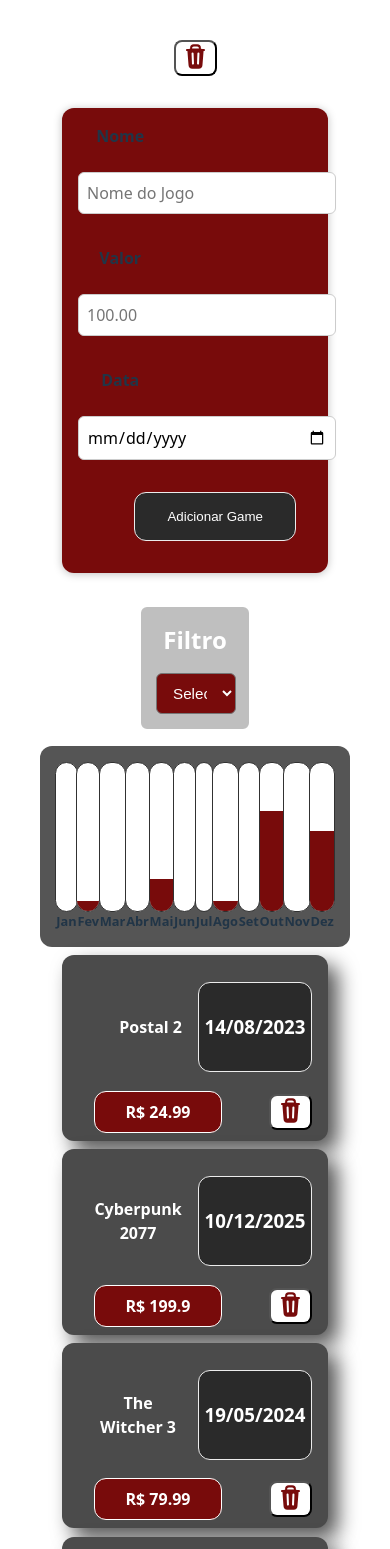
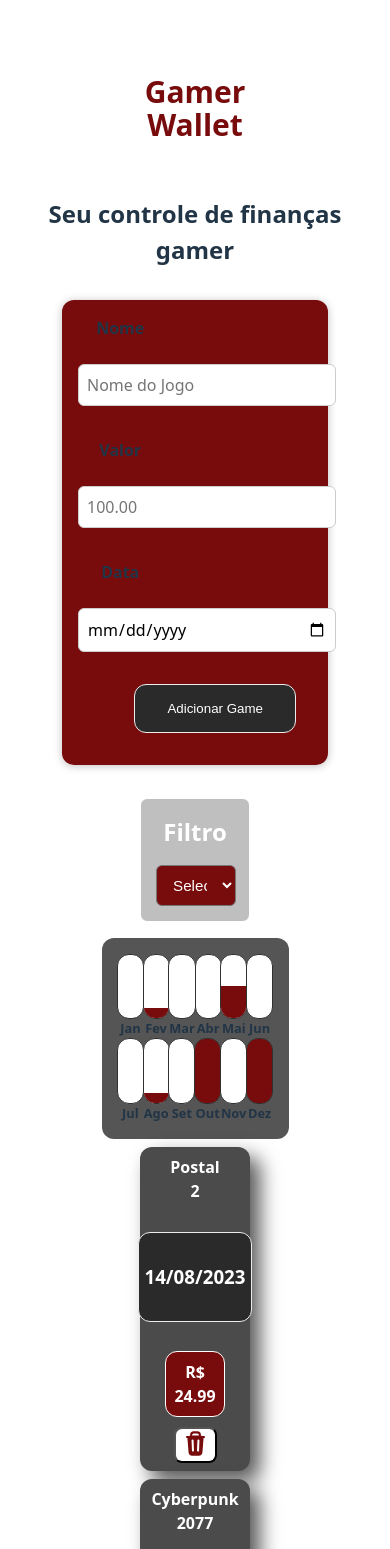
Before and after one commit to SavioLimao/GamerWallet, a React (Vite) app: page / in a window 390 px wide. Shown: the top 1549 px of the page. Built offline with nearby package versions, Linux system fonts and the light colour scheme.

Commit message:
delete-btn2

```diff
--- a/src/App.css
+++ b/src/App.css
@@ -4,6 +4,31 @@
   padding: 2rem;
   text-align: center;
 }
+
+.title-container {
+  display: flex;
+  justify-content: center;
+}
+
+.title {
+  overflow:hidden;
+  display: flex;
+  justify-content: center;
+  align-items: center;
+  color: #780b0b;
+  background-color: white;
+  border-radius: 10px;
+  padding: 15px;
+  width: 20vw;
+
+}
+
+@media (max-width: 650px) {
+  .title {
+    font-size: 30px;
+  }
+}
+
 /* html, body {
   margin: 0;
   padding: 0;
--- a/src/App.tsx
+++ b/src/App.tsx
@@ -71,7 +71,10 @@ function App() {
 
   return (
     <>
-      <DeletBTN />
+    <div className="title-container">
+      <h1 className="title">Gamer Wallet</h1>
+    </div>
+    <h2>Seu controle de finanças gamer</h2>
       <NewGame onSavaNewGame={saveNewGameHandler} btnConfirm="Adicionar Game" />
       <GamesFilter slcYear={slcYear} onChangeYear={setSlcYear} />
       <GameChart Games={filteredGames} />
--- a/src/components/Chart/Chart.css
+++ b/src/components/Chart/Chart.css
@@ -13,8 +13,12 @@
   display: flex;
   justify-content: space-around;
   height: 20vh;
+  width: 100%;
   transition: all 500ms ease-in-out;
+  flex-wrap: nowrap;
 }
+
+
 .chart :hover {
   transform: scale(1.02, 1.02);
 }
@@ -24,6 +28,7 @@
   display: flex;
   flex-direction: column;
   align-items: center;
+  min-width: 25px;
 }
 
 
@@ -52,3 +57,26 @@
   font-size: 0.8em;
   text-align: center;
 }
+
+@media (max-width: 415px) {
+  .chart {margin: auto;
+  padding: 1rem;
+  border-radius: 12px;
+  background-color: #000000aa;
+  text-align: center;
+  display: flex;
+  justify-content: space-around;
+  height: 20vh;
+  width: 50%;
+  transition: all 500ms ease-in-out;
+  flex-wrap: wrap;
+}
+.chart-bar {
+  height: 50%;
+  display: flex;
+  flex-direction: column;
+  align-items: center;
+  flex-wrap: nowrap;
+  /* min-width: 25px; */
+}
+}
--- a/src/components/Games/Game.css
+++ b/src/components/Games/Game.css
@@ -1,4 +1,4 @@
-.editbtn{
+.editbtn {
   color: black;
   background-color: white;
   border-radius: 8px;
@@ -19,6 +19,41 @@
   box-shadow: 10px 10px 20px #000000aa;
 }
 
+@media (max-width: 1000px) {
+  .EIGeral {
+    display: flex;
+    flex-wrap: wrap;
+    justify-content: center;
+    align-items: center;
+    box-shadow: 0 2px 8px #00000040;
+    padding: 0.5em 1em;
+    margin: 1vh auto;
+    border-radius: 12px;
+    background-color: #4b4b4b;
+    max-width: 35vw;
+    /* min-width: 40vw; */
+    box-shadow: 10px 10px 20px #000000aa;
+  }
+}
+
+@media (max-width: 800px) {
+  .EIGeral {
+    display: flex;
+    flex-wrap: wrap;
+    justify-content: center;
+    align-items: center;
+    box-shadow: 0 2px 8px #00000040;
+    padding: 0.5em 1em;
+    margin: 1vh auto;
+    border-radius: 12px;
+    background-color: #4b4b4b;
+    max-width: 20vw;
+    /* min-width: 40vw; */
+    box-shadow: 10px 10px 20px #000000aa;
+    gap: 10px;
+  }
+}
+
 .EIName {
   display: flex;
   flex-direction: column;
@@ -27,6 +62,8 @@
   flex-flow: column-reverse;
   justify-content: flex-start;
   flex: 1;
+  max-width: 120px;
+  flex-wrap: wrap;
 }
 
 .EIName {
@@ -46,19 +83,12 @@
   padding: 0.5rem;
   border-radius: 12px;
   margin: 0 1rem;
-    width:110px ;
+  width: 110px;
   transition: all 300ms ease-in-out;
 }
 .EiPrice:hover {
-  box-shadow:
-    0 0 1px #ffffff,
-    0 0 2px #fceeee,
-    0 0 3px #f8dcdc,
-    0 0 4px #f3caca,
-    0 0 5px #eea9a9,
-    0 0 6px #e47a7a,
-    0 0 7px #d94d4d,
-    0 0 8px #c62e2e,
+  box-shadow: 0 0 1px #ffffff, 0 0 2px #fceeee, 0 0 3px #f8dcdc, 0 0 4px #f3caca,
+    0 0 5px #eea9a9, 0 0 6px #e47a7a, 0 0 7px #d94d4d, 0 0 8px #c62e2e,
     0 0 9px #e10b0b;
 }
 
```
Lines whose indentation alone changed are shown as unchanged.
